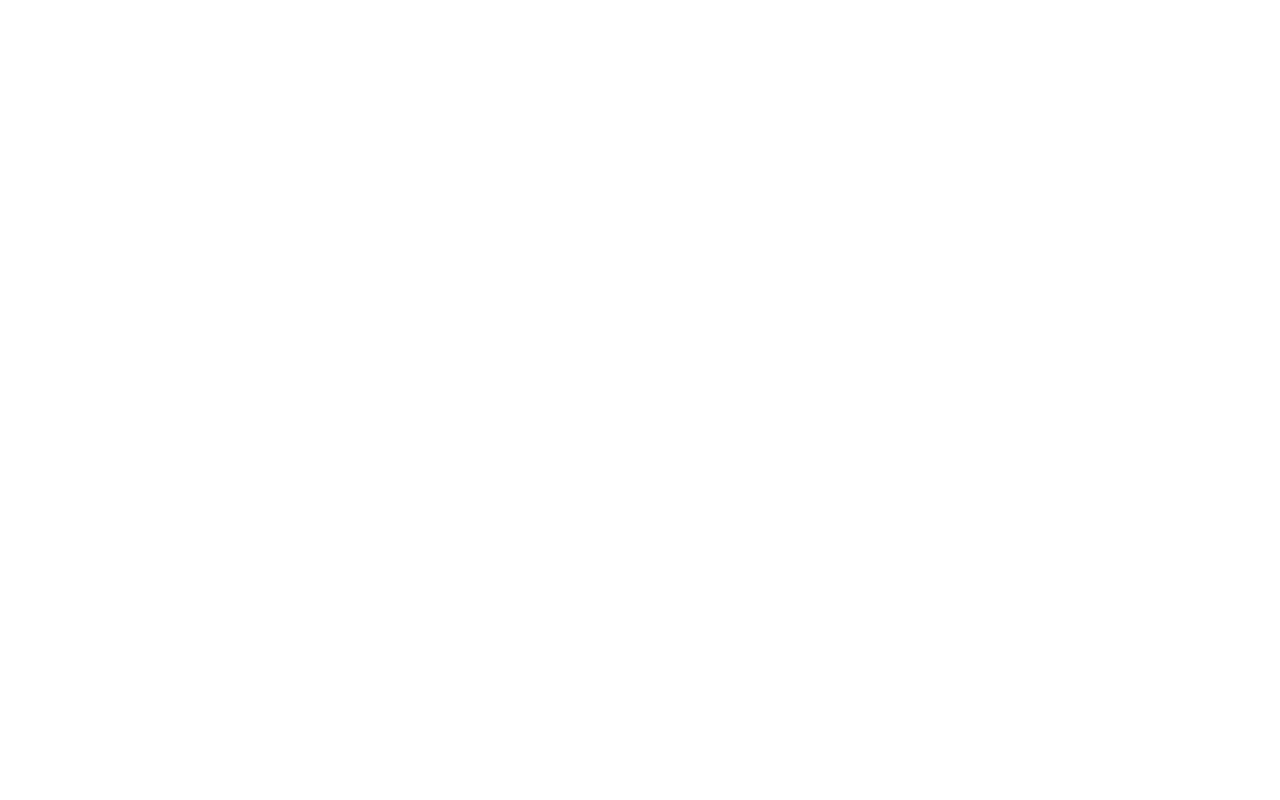
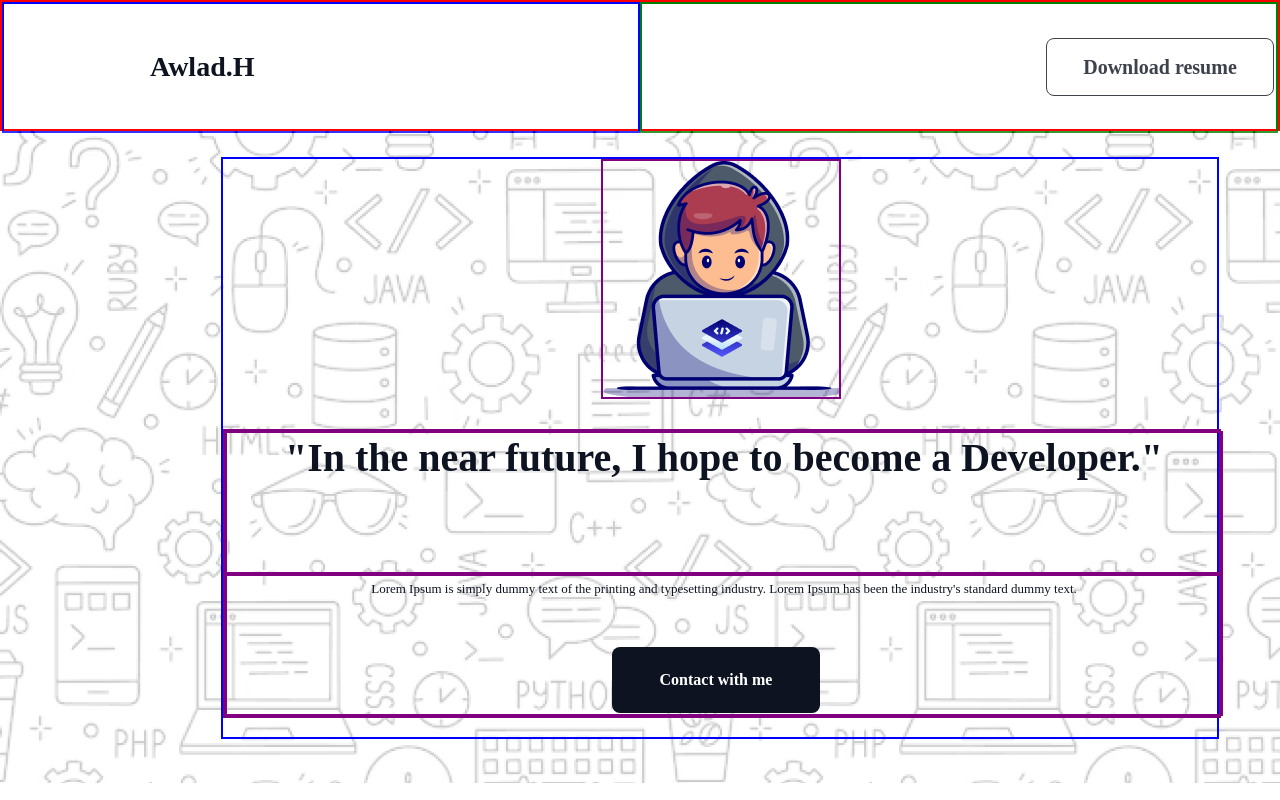
Before and after one commit to saudanoor/Assingment-One, a plain HTML site: page index.html in a window 1280 px wide. Drawn offline with Linux system fonts and the light colour scheme; a web font is replaced by a local one.

Commit message:
second commit

```diff
--- a/index.html
+++ b/index.html
@@ -4,8 +4,69 @@
     <meta charset="UTF-8">
     <meta name="viewport" content="width=device-width, initial-scale=1.0">
     <title>Document</title>
+    <link rel="stylesheet" href="style/styles.css">
 </head>
 <body>
+    <header>
+
+        <div class="first-container">
+
+          <div class="awlad">
+            <div class="text">
+                Awlad.H
+            </div>
+          </div>
+          <div class="download">
+            <div class="box">
+               <div class="resume">
+                Download resume
+               </div>
+            </div>
+          </div>
+
+        </div>
+
+
+
+    </header>
+
+    <main>
+
+
+        <div class ="second-container" >
+           <div class="frame-4">
+
+            <div class="frame-box boy" >
+
+            </div>
+
+            <div class="frame-box frame-3-container">
+                <div class=" frame-box frame-3a">
+                    "In the near future, I hope to become a Developer."
+                </div>
+                <div class=" frame-box frame-3b ">
+                    Lorem Ipsum is simply dummy text of the printing and typesetting industry. Lorem Ipsum has been the industry's standard dummy text.
+
+<div class="button-box">
+<div class="contact">
+    Contact with me
+</div>
+</div>
+
+
+                </div>
+
+            </div>
+
+
+
+
+           </div>
+
+
+
+        </div>
+    </main>
 
 </body>
 </html>
--- a/style/styles.css
+++ b/style/styles.css
@@ -0,0 +1,200 @@
+/* font */
+@import url('https://fonts.googleapis.com/css2?family=Azeret+Mono:ital,wght@0,100..900;1,100..900&family=Open+Sans:ital,wght@0,300..800;1,300..800&family=Work+Sans:ital,wght@0,100..900;1,100..900&display=swap');
+
+*{
+    box-sizing: border-box;
+    margin: 0;
+    padding: 0;
+}
+
+body{
+    font-family: "Azeret Mono", monospace;
+}
+/* Header Styles */
+/* nav */
+
+
+
+.first-container{
+    height: 131px;
+    max-width: 1440px;
+    border: 2px solid red;
+    display: flex;
+
+}
+
+.awlad{
+    height:  131px;
+    width: 50%;
+    border: 2px solid blue;
+}
+
+.text{
+    /* Awlad.H */
+position: absolute;
+width: 114px;
+height: 34px;
+left: 150px;
+top: 50px;
+
+color: rgb(13, 19, 33);
+font-family: Azeret Mono;
+font-size: 28px;
+font-weight: 700;
+line-height: 33px;
+letter-spacing: 0%;
+text-align: left;
+}
+.download{
+    height:  131px;
+    width: 50%;
+    border: 2px solid green;
+}
+
+.box{
+box-sizing: border-box;
+border: 1px solid rgb(13, 19, 33);
+border-radius: 8px;
+opacity: 0.8;
+
+/* Frame 2 */
+position: absolute;
+width: 228px;
+height: 58px;
+left: 1046px;
+top: 38px;
+/* Auto layout */
+display: flex;
+flex-direction: row;
+justify-content: center;
+align-items: center;
+padding: 17px 24px 17px 24px;
+
+
+}
+
+.resume{
+    /* Download Resume */
+position: static;
+width: 100px;
+height: 24px;
+/* Auto layout */
+display: inline-flex;
+flex-direction: row;
+justify-content: center;
+align-items: center;
+padding: 17px 24px 17px 24px;
+
+
+/* Inside Auto Layout */
+flex: none;
+order: 0;
+flex-grow: 0;
+margin: 0px 10px;
+
+
+color: rgb(13, 19, 33);
+font-family: Azeret Mono;
+font-size: 20px;
+font-weight: 600;
+line-height: 23px;
+letter-spacing: 0%;
+text-align: center;
+/* prevents form wrapping */
+white-space: nowrap;
+
+}
+
+
+/* Seconnd container starts here */
+
+.second-container{
+    /* Hero-bg */
+position: absolute;
+max-width: 1440px;
+height: 652px;
+left: 0;
+right: 0;
+top: 131px;
+bottom: 4462px;
+background-image: url("../assets/Hero-bg.png");
+
+padding: 26px 221px 44px 221px;
+
+}
+
+.frame-4{
+    /* Frame 4 */
+    border: 2px solid blue;
+position: absolute;
+width: 998px;
+height:  582px;
+display: flex;
+flex-direction: column;
+
+
+}
+
+.frame-box{
+    border: 2px solid purple;
+    width: 998px;
+    height: 50%;
+}
+
+.boy{
+    background-image: url("../assets/Group.png") ;
+   height: 240px;
+   width: 240px;
+   margin-left: 378px;
+   margin-bottom: 30px;
+
+}
+
+.frame-3a{
+    color: rgb(13, 19, 33);
+    font-family: Azeret Mono;
+    font-size: 40px;
+    font-weight: 650;
+    line-height: 50px;
+    letter-spacing: 0%;
+    text-align: center;
+
+}
+
+.frame-3b{
+    color: rgb(13, 19, 33);
+font-family: Azeret Mono;
+font-size: 13px;
+font-weight: 400;
+line-height: 26px;
+letter-spacing: 0%;
+text-align: center;
+}
+
+.button-box{
+    position: static;
+width: 208px;
+height: 66px;
+
+border-radius: 8px;
+
+background: rgb(13, 19, 33);
+
+margin-left: 385px;
+margin-top: 45px;
+
+}
+
+.contact{
+    color: rgb(255, 255, 255);
+font-family: Azeret Mono;
+font-size: 16px;
+font-weight: 550;
+line-height: 23px;
+letter-spacing: 0%;
+text-align: center;
+position: static;
+align-items: center;
+padding: 21px 24px 21px 24px;
+
+}
```
